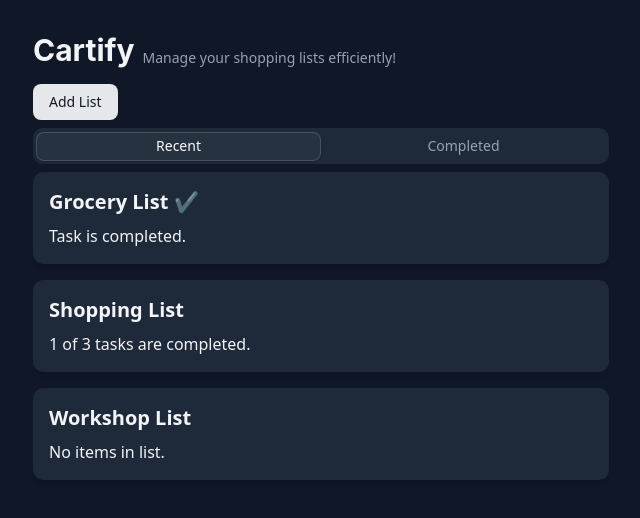
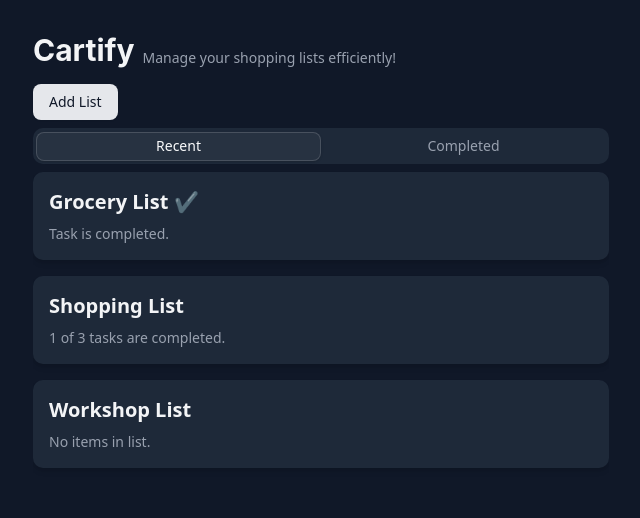
Before and after one commit to salasaa/cartify, a React (Vite) app: page / in a window 1280 px wide. Shown: the top 518 px of the page, without its empty margins (319-959 px from the left). Built offline with nearby package versions, Linux system fonts and the light colour scheme.

Commit message:
fix: add styling to status text in CartList component

```diff
--- a/src/app.tsx
+++ b/src/app.tsx
@@ -94,7 +94,7 @@
       <h2 className="mb-2 text-xl font-semibold">
         {name} {isListCompleted && '✔️'}
       </h2>
-      <p>{statusText}</p>
+      <p className="text-sm text-gray-500 dark:text-gray-400">{statusText}</p>
     </div>
   );
 }
```
